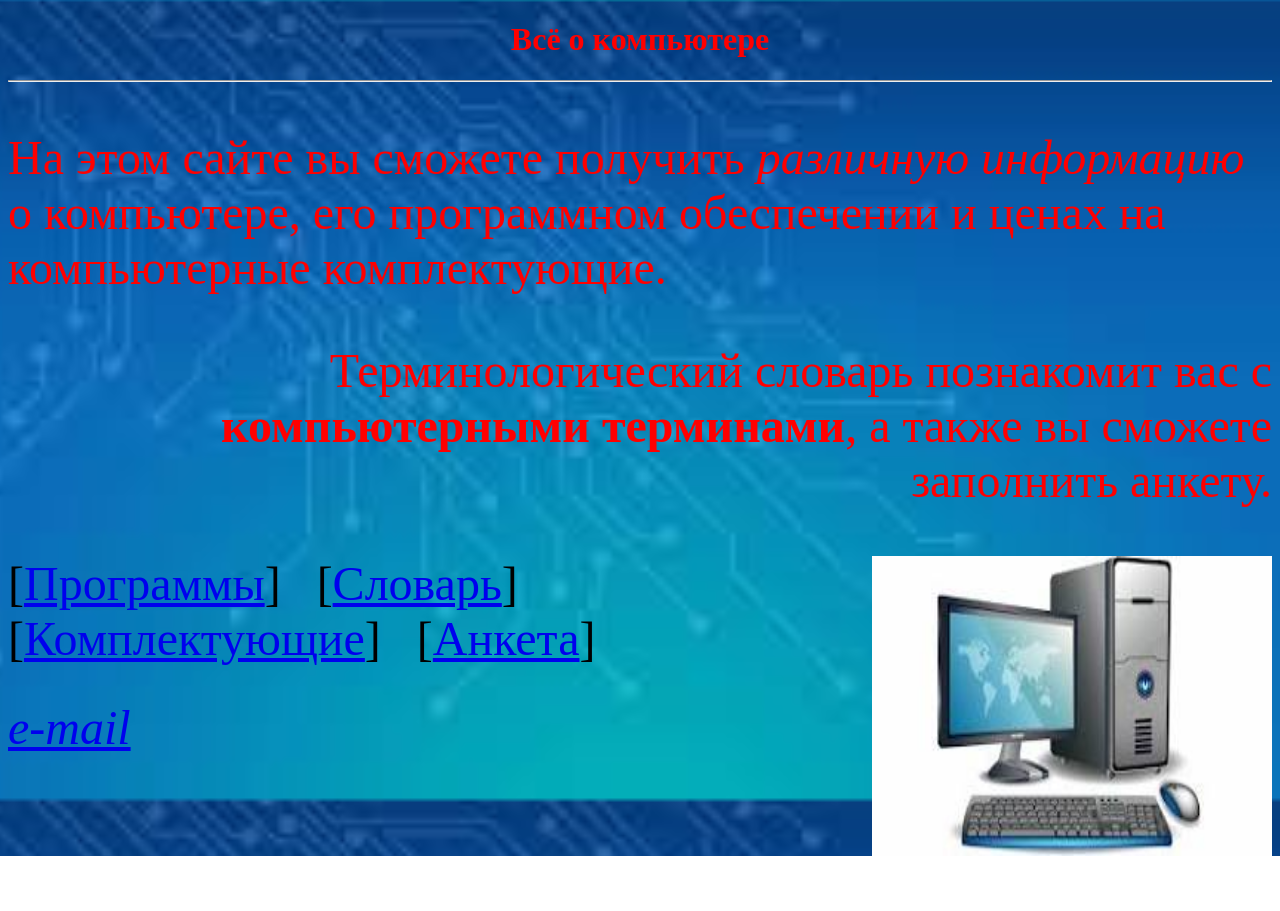
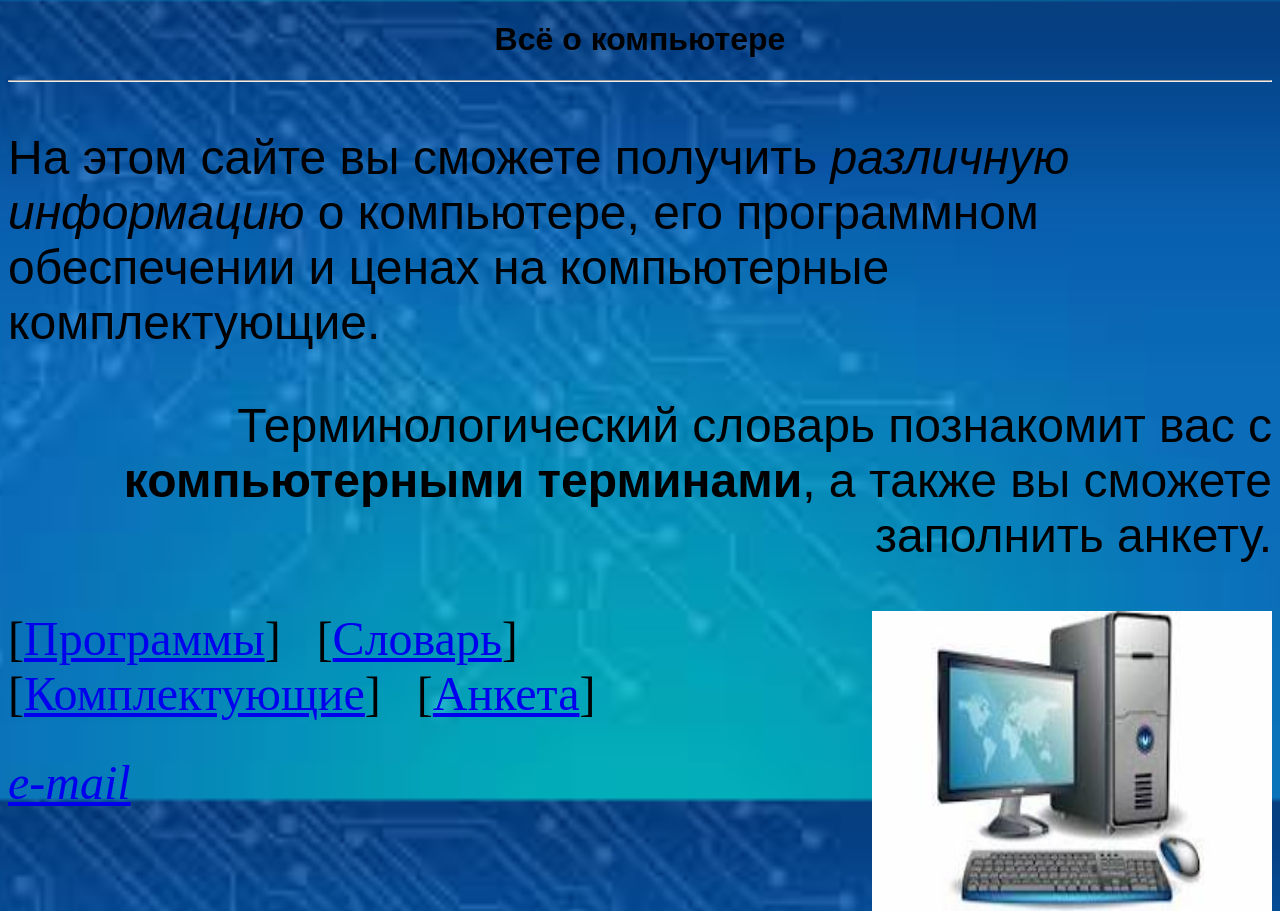
Before and after one commit to kolyachep/kolyachep.github.io, a plain HTML site: page index.html in a window 1280 px wide. Before the commit the page ends 856 px from the top, so only its background shows below. Drawn offline with Linux system fonts and the light colour scheme.

Commit message:
Add files via upload

```diff
--- a/index.html
+++ b/index.html
@@ -15,11 +15,11 @@
     </style>
 </head>
 <body>
-    <font color="red">
+    <font face="arial" color="black">
         <h1 align="center">Всё о компьютере</h1>
     </font>
     <hr>
-    <font color="red" size="7pt">
+    <font face="arial" color="black" size="7pt">
         <p align="left">На этом сайте вы сможете получить <i>различную информацию</i> о компьютере, его программном обеспечении и ценах на компьютерные комплектующие.</p>
         <p align="right">Терминологический словарь познакомит вас с <b>компьютерными терминами</b>, а также вы сможете заполнить анкету.</p>
     </font>
```
Also changed, not shown: anketa.html (+1 -1 lines), glossary.html (+1 -1 lines), hardware.html (+1 -1 lines), software.html (+3 -1 lines).
